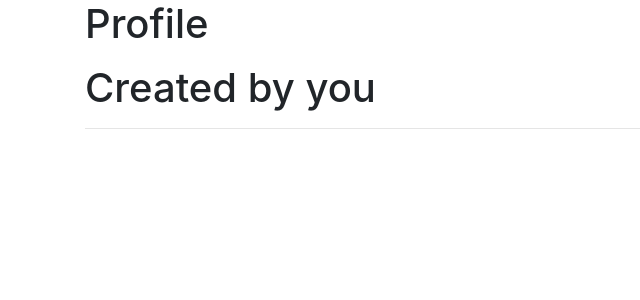
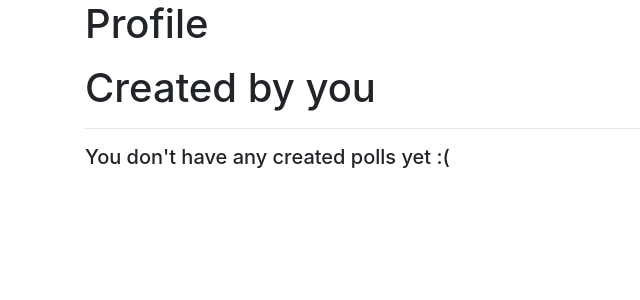
Before and after one commit to HE-Arc/PollsArc, a Django app: template pollsarcapp/templates/user/user_profile.html in a window 1280 px wide. Shown: the part 56-356 px from the top of the page, without its empty margins (0-640 px from the left). Run offline with Django 3.2, Linux system fonts and the light colour scheme; the template is opened without the code that fills it, so the values that code supplies are empty; some libraries are stand-ins or nearby versions.

Commit message:
check if user has created polls

```diff
--- a/pollsarcapp/templates/user/user_profile.html
+++ b/pollsarcapp/templates/user/user_profile.html
@@ -9,6 +9,10 @@
 
 <h1>Created by you</h1>
 <hr>
+
+{% if created_polls|length == 0 %}
+    <h5>You don't have any created polls yet :(</h5>
+{% else %}
 
     {% for poll in created_polls %}
         <h5>{{poll.name}}</h5>
@@ -36,5 +40,9 @@
         {% endif %}
     </ul>
     {% endif %}
+{% endif %}
+
+
+
 
 {% endblock %}
```
Lines whose indentation alone changed are shown as unchanged.
